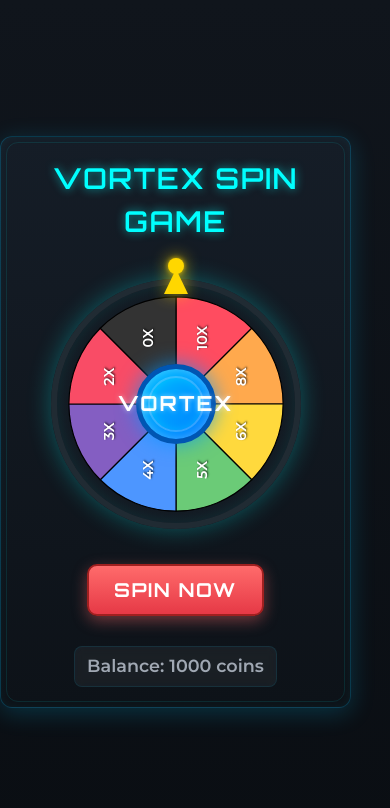
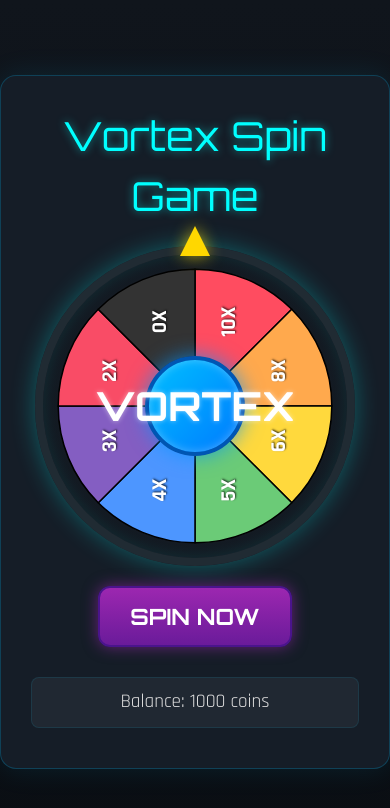
Before and after one commit to saywowtech/vortex-demo, a React (Create React App) app: page / in a window 390 px wide. Shown: the top 808 px of the page. Built offline with nearby package versions, Linux system fonts and the light colour scheme.

Commit message:
Update Wheel.css

```diff
--- a/src/Wheel.css
+++ b/src/Wheel.css
@@ -1,4 +1,6 @@
-@import url('https://fonts.googleapis.com/css2?family=Montserrat:wght@400;600;700&family=Orbitron:wght@400;500;600;700&family=Rajdhani:wght@400;500;600;700&display=swap');
+/* Wheel.css - Matches Screenshot-Based Vortex Game UI */
+
+@import url('https://fonts.googleapis.com/css2?family=Orbitron:wght@400;700&family=Rajdhani:wght@400;700&display=swap');
 
 body {
   margin: 0;
@@ -8,60 +10,32 @@ body {
   display: flex;
   justify-content: center;
   align-items: center;
-  min-height: 100vh;
+  height: 100vh;
   overflow: hidden;
-  box-sizing: border-box;
-  background-size: cover;
 }
 
 .vortex-container {
-  background: linear-gradient(180deg, #151d27 0%, #0d1218 100%);
-  border-radius: 15px;
+  background: #151d27;
   padding: 30px;
-  box-shadow: 0 5px 25px rgba(0, 200, 255, 0.2), inset 0 0 10px rgba(0, 255, 255, 0.05);
+  border-radius: 16px;
+  box-shadow: 0 0 30px rgba(0, 200, 255, 0.1);
   text-align: center;
-  display: flex;
-  flex-direction: column;
-  align-items: center;
-  gap: 25px;
-  position: relative;
-  overflow: hidden;
-  width: 90%;
-  max-width: 450px;
   border: 1px solid rgba(0, 150, 200, 0.3);
-}
-
-.vortex-container::before {
-  content: '';
-  position: absolute;
-  top: 5px;
-  left: 5px;
-  right: 5px;
-  bottom: 5px;
-  border: 1px solid rgba(0, 255, 255, 0.1);
-  border-radius: 12px;
-  pointer-events: none;
 }
 
 .vortex-title {
   font-family: 'Orbitron', sans-serif;
   font-size: 2.5em;
   color: #00ffff;
-  text-shadow: 0 0 10px rgba(0, 255, 255, 0.6);
+  text-shadow: 0 0 8px rgba(0, 255, 255, 0.5);
   margin-bottom: 20px;
-  letter-spacing: 2px;
-  font-weight: 600;
-  text-transform: uppercase;
 }
 
 .wheel-wrapper {
   position: relative;
   width: 320px;
   height: 320px;
-  display: flex;
-  justify-content: center;
-  align-items: center;
-  margin-bottom: 30px;
+  margin: 0 auto 20px;
 }
 
 .pointer {
@@ -76,18 +50,6 @@ body {
   border-bottom: 30px solid #FFD700;
   z-index: 10;
   filter: drop-shadow(0 0 8px rgba(255, 215, 0, 0.7));
-}
-
-.pointer::after {
-  content: '';
-  position: absolute;
-  bottom: -5px;
-  left: -8px;
-  width: 16px;
-  height: 16px;
-  background-color: #FFD700;
-  border-radius: 50%;
-  box-shadow: 0 0 5px rgba(255, 215, 0, 0.8);
 }
 
 .wheel {
@@ -109,11 +71,11 @@ body {
 }
 
 .wheel-svg text {
-  font-family: 'Montserrat', sans-serif;
-  font-weight: 600;
-  fill: #ffffff;
+  font-family: 'Rajdhani', sans-serif;
+  font-weight: bold;
+  fill: #fff;
+  font-size: 14px;
   text-shadow: 1px 1px 2px rgba(0, 0, 0, 0.7);
-  font-size: 14px;
 }
 
 .center-button {
@@ -121,88 +83,57 @@ body {
   top: 50%;
   left: 50%;
   transform: translate(-50%, -50%);
-  width: 120px;
-  height: 120px;
+  width: 100px;
+  height: 100px;
   background: linear-gradient(135deg, #00bfff, #007bff);
   border-radius: 50%;
-  border: 5px solid #0056b3;
+  border: 4px solid #0056b3;
   box-shadow: 0 0 20px rgba(0, 150, 255, 0.7), inset 0 0 10px rgba(255, 255, 255, 0.3);
-  z-index: 5;
   display: flex;
   justify-content: center;
   align-items: center;
   font-family: 'Orbitron', sans-serif;
-  font-size: 1.8em;
-  font-weight: 700;
+  font-size: 2.5em;
+  font-weight: bold;
   color: #fff;
-  text-transform: uppercase;
-  letter-spacing: 2px;
   text-shadow: 0 0 5px rgba(255, 255, 255, 0.5);
 }
 
-.center-button::before {
-  content: '';
-  position: absolute;
-  width: 80%;
-  height: 80%;
-  border-radius: 50%;
-  border: 2px solid rgba(255, 255, 255, 0.2);
-  box-shadow: inset 0 0 10px rgba(0, 255, 255, 0.3);
-}
-
 .spin-btn {
-  background: linear-gradient(180deg, #ff6b6b 0%, #e63946 100%);
+  background: linear-gradient(180deg, #9c27b0 0%, #6a1b9a 100%);
   color: #fff;
-  border: 2px solid #a02020;
-  padding: 15px 40px;
-  font-size: 1.6em;
-  font-weight: 700;
+  border: 2px solid #4a148c;
+  padding: 12px 30px;
+  font-size: 1.4em;
+  font-weight: bold;
   font-family: 'Orbitron', sans-serif;
-  border-radius: 10px;
+  border-radius: 12px;
   cursor: pointer;
-  transition: all 0.2s ease-in-out;
-  box-shadow: 0 5px 15px rgba(255, 107, 107, 0.4);
-  text-transform: uppercase;
-  letter-spacing: 1.5px;
-  position: relative;
-  overflow: hidden;
-}
-
-.spin-btn:hover {
-  background: linear-gradient(180deg, #e63946 0%, #ff6b6b 100%);
-  box-shadow: 0 8px 20px rgba(255, 107, 107, 0.6);
+  box-shadow: 0 0 15px rgba(156, 39, 176, 0.6);
+  margin-bottom: 20px;
 }
 
 .spin-btn:disabled {
-  background: linear-gradient(180deg, #333 0%, #222 100%);
+  background: #333;
   border-color: #1a1a1a;
-  color: #888;
+  color: #aaa;
   cursor: not-allowed;
   box-shadow: none;
-  opacity: 0.8;
 }
 
-.balance, .result {
-  font-family: 'Montserrat', sans-serif;
-  font-size: 1.4em;
-  font-weight: 600;
-  margin-top: 15px;
+.balance,
+.result {
+  font-size: 1.2em;
+  margin: 10px auto;
+  background: rgba(255, 255, 255, 0.05);
   padding: 10px 20px;
   border-radius: 8px;
-  background-color: rgba(255, 255, 255, 0.05);
-  backdrop-filter: blur(4px);
   border: 1px solid rgba(0, 200, 255, 0.1);
-  box-shadow: inset 0 0 5px rgba(0, 200, 255, 0.03);
-  color: #a0a8b3;
-  display: flex;
-  align-items: center;
-  justify-content: center;
-  min-width: 150px;
 }
 
 .result {
   color: #FFD700;
-  animation: pulse 1.5s infinite ease-in-out;
+  animation: pulse 1.5s infinite;
 }
 
 @keyframes pulse {
@@ -211,7 +142,7 @@ body {
     box-shadow: 0 0 15px rgba(255, 215, 0, 0.3);
   }
   50% {
-    transform: scale(1.02);
+    transform: scale(1.05);
     box-shadow: 0 0 25px rgba(255, 215, 0, 0.6);
   }
   100% {
@@ -219,73 +150,3 @@ body {
     box-shadow: 0 0 15px rgba(255, 215, 0, 0.3);
   }
 }
-
-@media (max-width: 768px) {
-  .vortex-container {
-    padding: 25px;
-    gap: 20px;
-    max-width: 400px;
-  }
-  .vortex-title {
-    font-size: 2.2em;
-  }
-  .wheel-wrapper {
-    width: 280px;
-    height: 280px;
-  }
-  .center-button {
-    width: 100px;
-    height: 100px;
-    font-size: 1.6em;
-  }
-  .spin-btn {
-    padding: 12px 35px;
-    font-size: 1.4em;
-  }
-  .balance, .result {
-    font-size: 1.2em;
-    padding: 8px 15px;
-  }
-  .wheel-svg text {
-    font-size: 12px;
-  }
-}
-
-@media (max-width: 480px) {
-  .vortex-container {
-    padding: 20px;
-    gap: 15px;
-    border-radius: 12px;
-  }
-  .vortex-title {
-    font-size: 1.8em;
-    letter-spacing: 1.5px;
-  }
-  .wheel-wrapper {
-    width: 250px;
-    height: 250px;
-    margin-bottom: 20px;
-  }
-  .pointer {
-    border-left: 12px solid transparent;
-    border-right: 12px solid transparent;
-    border-bottom: 25px solid #FFD700;
-    top: -10px;
-  }
-  .wheel {
-    border-width: 6px;
-  }
-  .center-button {
-    width: 80px;
-    height: 80px;
-    font-size: 1.3em;
-  }
-  .spin-btn {
-    padding: 10px 25px;
-    font-size: 1.2em;
-  }
-  .balance, .result {
-    font-size: 1.1em;
-    padding: 6px 12px;
-  }
-}
```
